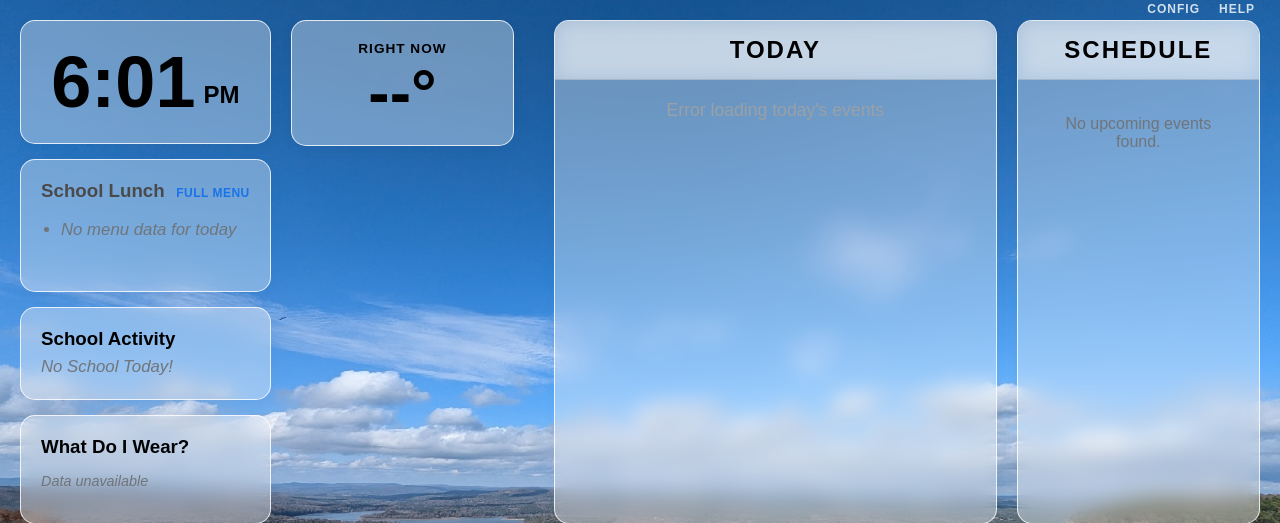
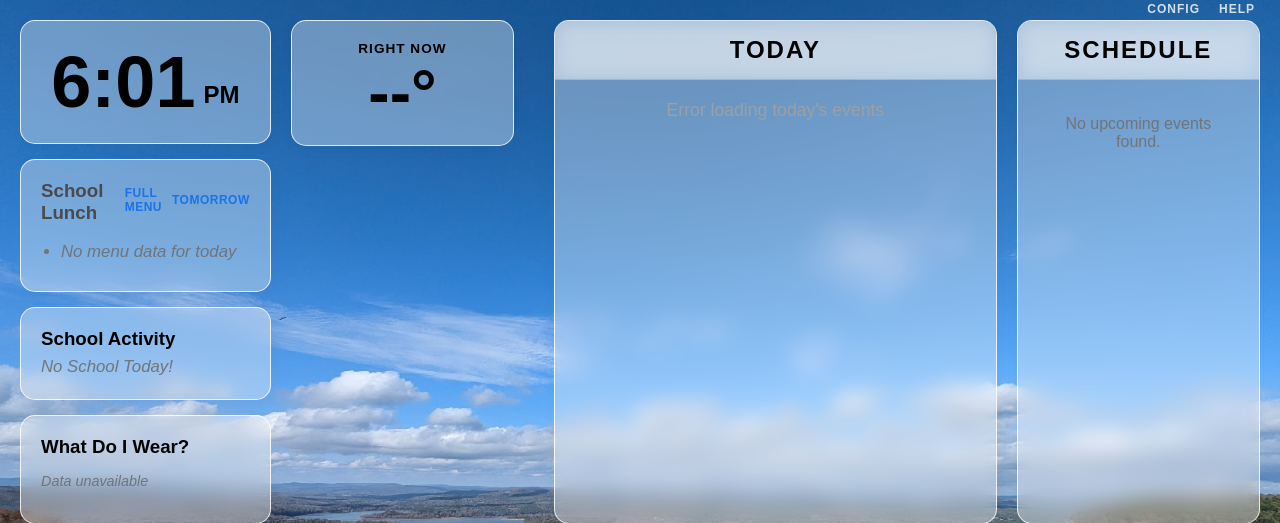
Before and after one commit to cwburress/family-center, a Flask app: template templates/default/index.html in a window 1280 px wide. Shown: the top 523 px of the page. Run offline with Flask 3, Linux system fonts and the light colour scheme; the template is opened without the code that fills it, so the values that code supplies are empty; some libraries are stand-ins or nearby versions; some web fonts are replaced.

Commit message:
Replace 'Tomorrow's Menu' with 'Monday's Menu' for Friday, Saturday and Sunday

```diff
--- a/app.py
+++ b/app.py
@@ -528,11 +528,49 @@ def save_menu(menu_data, merge=True):
 def get_lunch_menu():
     try:
         menu_data = load_menu()
-        today_str = datetime.datetime.now(ZoneInfo(TIMEZONE)).strftime('%Y-%m-%d')
-        return menu_data.get(today_str, None)
+        now_dt = datetime.datetime.now(ZoneInfo(TIMEZONE))
+        today_str = now_dt.strftime('%Y-%m-%d')
+        today_weekday = now_dt.weekday()
+
+        if today_weekday == 4:  # Friday -> Next school day is Monday (+3 days)
+            next_school_dt = now_dt + datetime.timedelta(days=3)
+            next_menu_title = "Monday's Menu"
+            next_button_label = "MONDAY"
+        elif today_weekday == 5:  # Saturday -> Next school day is Monday (+2 days)
+            next_school_dt = now_dt + datetime.timedelta(days=2)
+            next_menu_title = "Monday's Menu"
+            next_button_label = "MONDAY"
+        elif today_weekday == 6:  # Sunday -> Next school day is Monday (+1 day)
+            next_school_dt = now_dt + datetime.timedelta(days=1)
+            next_menu_title = "Monday's Menu"
+            next_button_label = "MONDAY"
+        else:  # Mon-Thu -> Tomorrow (+1 day)
+            next_school_dt = now_dt + datetime.timedelta(days=1)
+            next_menu_title = "Tomorrow's Menu"
+            next_button_label = "TOMORROW"
+
+        next_school_str = next_school_dt.strftime('%Y-%m-%d')
+        next_school_date_display = next_school_dt.strftime('%A, %b %d')
+
+        today_menu = menu_data.get(today_str, None)
+        next_menu = menu_data.get(next_school_str, None)
+
+        return {
+            'today': today_menu,
+            'tomorrow': next_menu,
+            'tomorrow_title': next_menu_title,
+            'tomorrow_button_label': next_button_label,
+            'tomorrow_date_str': next_school_date_display
+        }
     except Exception as e:
         print(f"Menu Error: {e}")
-        return None
+        return {
+            'today': None,
+            'tomorrow': None,
+            'tomorrow_title': "Tomorrow's Menu",
+            'tomorrow_button_label': "TOMORROW",
+            'tomorrow_date_str': ''
+        }
 
 def load_activities():
     if os.path.exists(ACTIVITY_FILE):
@@ -606,11 +644,38 @@ def index():
     # Serve from cache, fallback to direct fetch if cache is still initializing on boot
     events = CACHE['events'] or get_events()
     weather = CACHE['weather'] or get_weather()
-    lunch = CACHE['lunch'] or get_lunch_menu()
+    lunch_data = CACHE['lunch'] or get_lunch_menu()
     activity = CACHE['activity'] or get_school_activity()
     radar_enabled = is_radar_enabled()
 
-    return render_template(f'{THEME}/index.html', events=events, weather=weather, lunch=lunch, activity=activity, home_lat=HOME_LAT, home_lon=HOME_LON, ui_refresh=UI_REFRESH, radar_enabled=radar_enabled)
+    if isinstance(lunch_data, dict) and ('today' in lunch_data or 'tomorrow' in lunch_data):
+        lunch = lunch_data.get('today')
+        tomorrow_lunch = lunch_data.get('tomorrow')
+        tomorrow_title = lunch_data.get('tomorrow_title', "Tomorrow's Menu")
+        tomorrow_button_label = lunch_data.get('tomorrow_button_label', "TOMORROW")
+        tomorrow_date_str = lunch_data.get('tomorrow_date_str', '')
+    else:
+        lunch = lunch_data
+        tomorrow_lunch = None
+        tomorrow_title = "Tomorrow's Menu"
+        tomorrow_button_label = "TOMORROW"
+        tomorrow_date_str = ''
+
+    return render_template(
+        f'{THEME}/index.html',
+        events=events,
+        weather=weather,
+        lunch=lunch,
+        tomorrow_lunch=tomorrow_lunch,
+        tomorrow_title=tomorrow_title,
+        tomorrow_button_label=tomorrow_button_label,
+        tomorrow_date_str=tomorrow_date_str,
+        activity=activity,
+        home_lat=HOME_LAT,
+        home_lon=HOME_LON,
+        ui_refresh=UI_REFRESH,
+        radar_enabled=radar_enabled
+    )
 
 @app.route('/api/bg-settings', methods=['GET', 'POST'])
 def bg_settings():
--- a/templates/default/index.html
+++ b/templates/default/index.html
@@ -515,12 +515,15 @@
             <div class="col-left">
                 <div class="panel time-box" id="live-clock">12:00<span>PM</span></div>
 
-                <div class="panel lunch-box" onclick="document.getElementById('lunch-modal-overlay').style.display = 'flex'">
+                <div class="panel lunch-box">
                     <div style="display: flex; justify-content: space-between; align-items: baseline; margin-bottom: 15px;">
-                        <h3 style="margin: 0; color: #4a4a4a;">School Lunch</h3>
-                        <span style="font-size: 0.75rem; color: #1a73e8; font-weight: 700; letter-spacing: 0.5px;">FULL MENU</span>
-                    </div>
-                    <div style="flex-grow: 1; overflow-y: auto; font-size: 1.05rem;">
+                        <h3 style="margin: 0; color: #4a4a4a; cursor: pointer;" onclick="document.getElementById('lunch-modal-overlay').style.display = 'flex'">School Lunch</h3>
+                        <div style="display: flex; gap: 10px; align-items: center;">
+                            <span style="font-size: 0.75rem; color: #1a73e8; font-weight: 700; letter-spacing: 0.5px; cursor: pointer;" onclick="event.stopPropagation(); document.getElementById('lunch-modal-overlay').style.display='flex'">FULL MENU</span>
+                            <span style="font-size: 0.75rem; color: #1a73e8; font-weight: 700; letter-spacing: 0.5px; cursor: pointer;" onclick="event.stopPropagation(); document.getElementById('tomorrow-lunch-modal-overlay').style.display='flex'">{{ tomorrow_button_label or 'TOMORROW' }}</span>
+                        </div>
+                    </div>
+                    <div style="flex-grow: 1; overflow-y: auto; font-size: 1.05rem; cursor: pointer;" onclick="document.getElementById('lunch-modal-overlay').style.display = 'flex'">
                         <ul style="margin: 0; padding-left: 20px; color: #3c4043; line-height: 1.6;">
                             {% if lunch and lunch.entrees %}
                                 {% for item in lunch.entrees %}
@@ -727,6 +730,42 @@
         </div>
     </div>
 
+    <div id="tomorrow-lunch-modal-overlay" class="modal-overlay" onclick="this.style.display='none'">
+        <div class="lunch-modal" onclick="event.stopPropagation()">
+            <div style="display: flex; justify-content: space-between; align-items: center; border-bottom: 1px solid rgba(0,0,0,0.1); padding-bottom: 12px; margin-bottom: 15px;">
+                <div>
+                    <h2 style="margin: 0; color: #3c4043; font-size: 1.4rem;">{{ tomorrow_title or "Tomorrow's Menu" }}</h2>
+                    {% if tomorrow_date_str %}
+                        <div style="font-size: 0.85rem; color: #70757a; font-weight: 500; margin-top: 2px;">{{ tomorrow_date_str }}</div>
+                    {% endif %}
+                </div>
+                <button onclick="document.getElementById('tomorrow-lunch-modal-overlay').style.display='none'" style="background: none; border: none; font-size: 2rem; line-height: 1; color: #9aa0a6; cursor: pointer; padding: 0;">&times;</button>
+            </div>
+
+            <strong style="color: #1a73e8; font-size: 0.85rem; text-transform: uppercase; letter-spacing: 1px;">Entrees</strong>
+            <ul style="margin: 8px 0 20px; padding-left: 20px; color: #3c4043; font-size: 1.1rem; line-height: 1.5;">
+                {% if tomorrow_lunch and tomorrow_lunch.entrees %}
+                    {% for item in tomorrow_lunch.entrees %}
+                        <li>{{ item }}</li>
+                    {% endfor %}
+                {% else %}
+                    <li style="color: #70757a; font-style: italic;">No menu data available</li>
+                {% endif %}
+            </ul>
+
+            <strong style="color: #1a73e8; font-size: 0.85rem; text-transform: uppercase; letter-spacing: 1px;">Sides</strong>
+            <ul style="margin: 8px 0 0; padding-left: 20px; color: #3c4043; font-size: 1.1rem; line-height: 1.5;">
+                {% if tomorrow_lunch and tomorrow_lunch.sides %}
+                    {% for item in tomorrow_lunch.sides %}
+                        <li>{{ item }}</li>
+                    {% endfor %}
+                {% else %}
+                    <li style="color: #70757a; font-style: italic;">No menu data available</li>
+                {% endif %}
+            </ul>
+        </div>
+    </div>
+
     <div id="event-modal-overlay" class="modal-overlay" onclick="this.style.display='none'">
         <div class="lunch-modal" onclick="event.stopPropagation()" style="max-width: 600px; padding: 25px;">
             <div style="display: flex; justify-content: space-between; align-items: flex-start; border-bottom: 1px solid rgba(0,0,0,0.1); padding-bottom: 15px; margin-bottom: 20px;">
@@ -1467,21 +1506,23 @@
             const radarPanel = document.getElementById('radar-panel');
             const helpModal = document.getElementById('help-modal-overlay');
             const lunchModal = document.getElementById('lunch-modal-overlay');
+            const isLunchOpen = lunchModal && lunchModal.style.display === 'flex';
+            const tomLunchModal = document.getElementById('tomorrow-lunch-modal-overlay');
+            const isTomLunchOpen = tomLunchModal && tomLunchModal.style.display === 'flex';
             const eventModal = document.getElementById('event-modal-overlay');
-
-            const isRadarFullscreen = radarPanel.classList.contains('fullscreen-radar');
-            const isHelpOpen = helpModal && helpModal.style.display === 'flex';
-            const isLunchOpen = lunchModal && lunchModal.style.display === 'flex';
             const isEventOpen = eventModal && eventModal.style.display === 'flex';
             const configModal = document.getElementById('config-modal-overlay');
             const isConfigOpen = configModal && configModal.style.display === 'flex';
+
+            const isRadarFullscreen = radarPanel.classList.contains('fullscreen-radar');
+            const isHelpOpen = helpModal && helpModal.style.display === 'flex';
 
             // Block the page reload if the user has scrolled down in the schedule.
             // The 15-second inactivity timer will reset the scroll to 0, allowing the next reload.
             const schedContent = document.querySelector('.schedule-content');
             const isScrollingSchedule = schedContent && schedContent.scrollTop > 0;
 
-            if (!isRadarFullscreen && !isHelpOpen && !isLunchOpen && !isEventOpen && !isConfigOpen && !isScrollingSchedule) {
+            if (!isRadarFullscreen && !isHelpOpen && !isLunchOpen && !isTomLunchOpen && !isEventOpen && !isConfigOpen && !isScrollingSchedule) {
                 // Fetch new data silently without a hard browser reload to preserve background transitions
                 fetch(window.location.href)
                     .then(res => res.text())
@@ -1502,6 +1543,9 @@
                         document.querySelector('.schedule-box').innerHTML = doc.querySelector('.schedule-box').innerHTML;
                         document.querySelector('.forecast-grid').innerHTML = doc.querySelector('.forecast-grid').innerHTML;
                         document.querySelector('#lunch-modal-overlay .lunch-modal').innerHTML = doc.querySelector('#lunch-modal-overlay .lunch-modal').innerHTML;
+                        const tomModal = document.querySelector('#tomorrow-lunch-modal-overlay .lunch-modal');
+                        const newTomModal = doc.querySelector('#tomorrow-lunch-modal-overlay .lunch-modal');
+                        if (tomModal && newTomModal) tomModal.innerHTML = newTomModal.innerHTML;
 
                         // Check if radar status needs to toggle
                         const oldBottom = document.getElementById('bottom-section');
```
